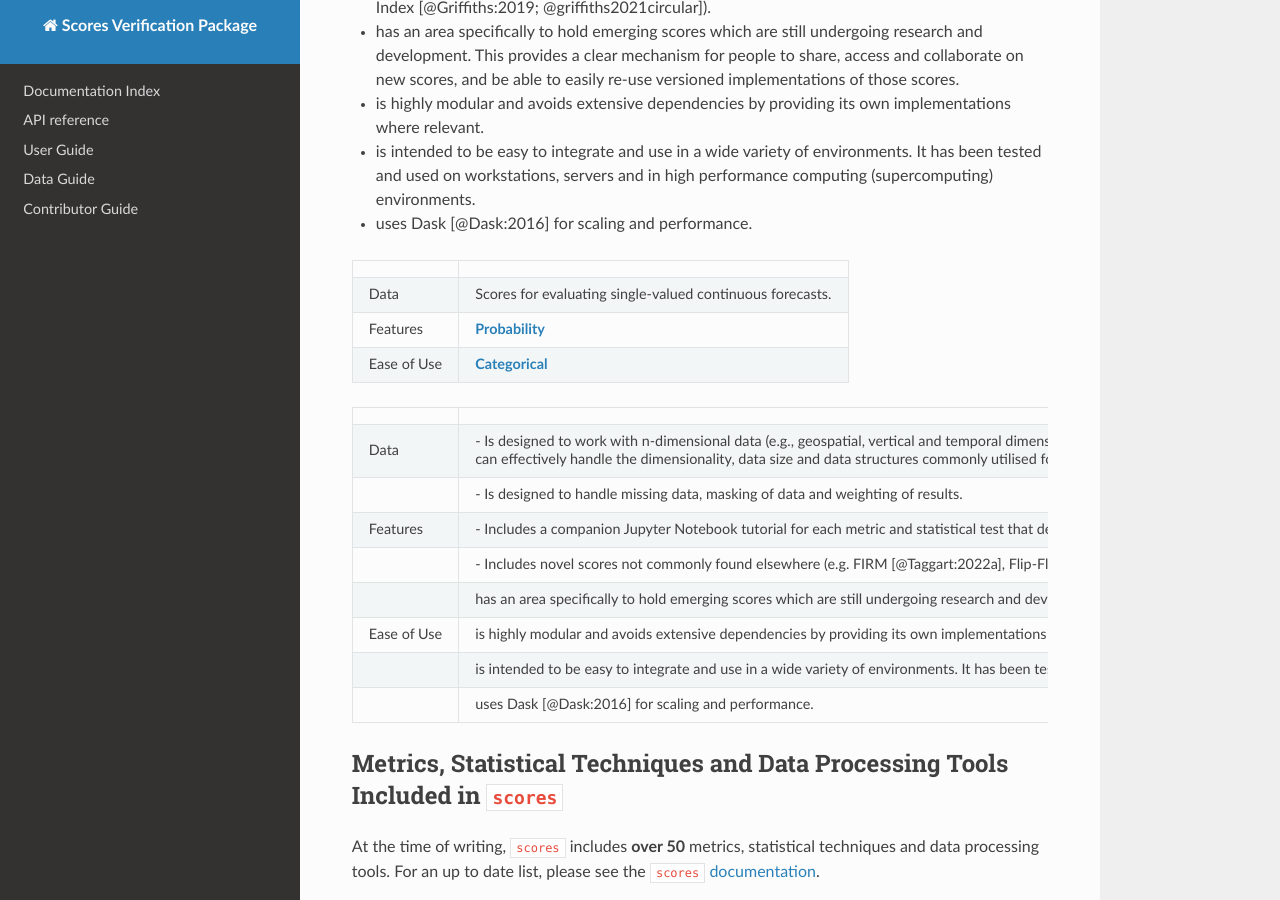
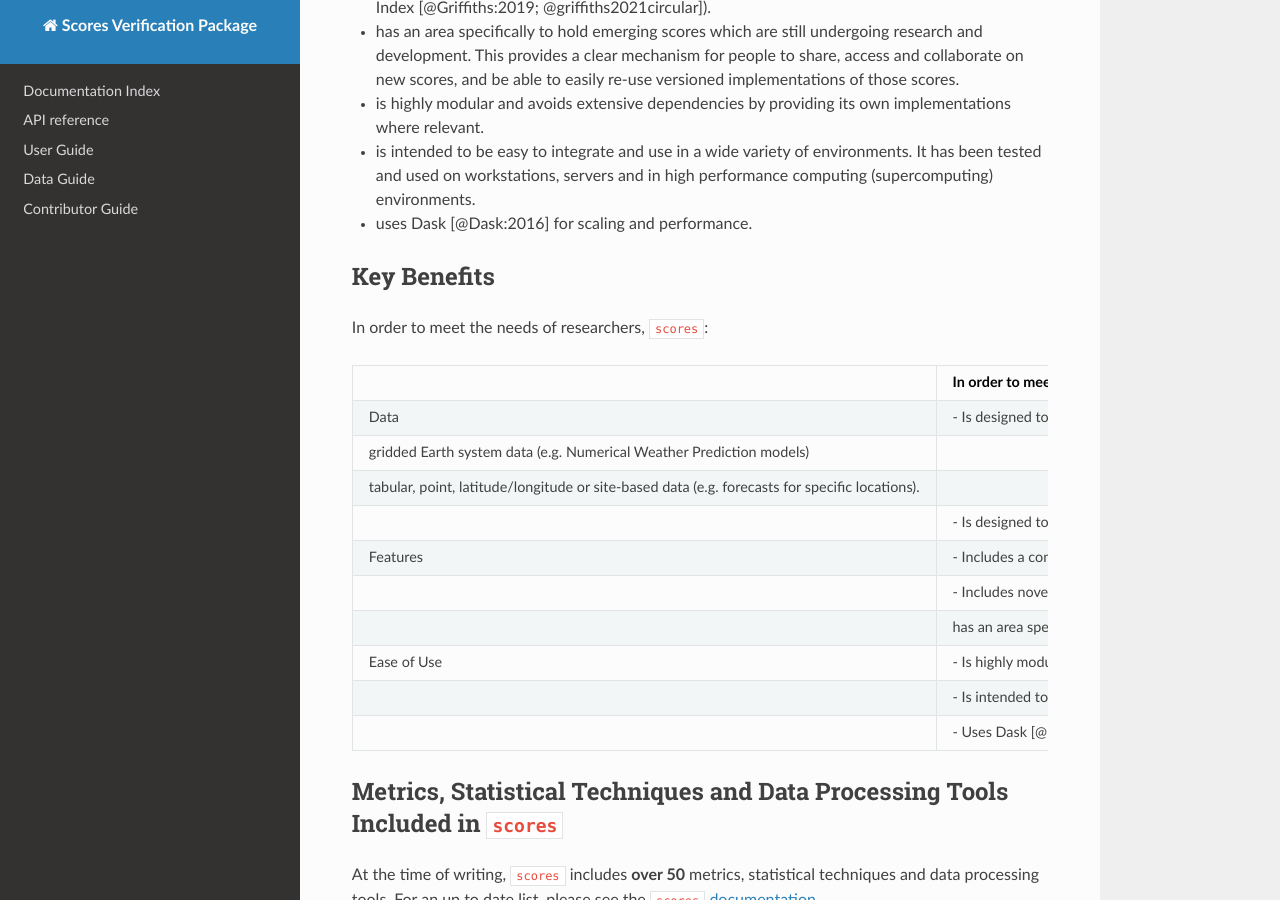
Before and after one commit to nci/scores, an MkDocs documentation site: the page built from docs/paper.md, in a window 1280 px wide and 900 px high, scrolled down 1248 px. Built offline with MkDocs 1.6.1, drawn with Linux system fonts in a browser that asks for light colours; nearby versions of some CDN libraries.

Commit message:
more key benefit table tweaking
Signed-off-by: Stephanie Chong <168800785+Steph-Chong@users.noreply.github.com>

```diff
--- a/docs/paper.md
+++ b/docs/paper.md
@@ -61,23 +61,22 @@ In order to meet the needs of researchers, `scores`:
 
 - uses Dask [@Dask:2016] for scaling and performance.
 
-|              |                                                     |
-|--------------|-----------------------------------------------------|
-| Data         |Scores for evaluating single-valued continuous forecasts. |
-| Features     |**[Probability](https://scores.readthedocs.io/en/latest/included.html#probability)**  |
-| Ease of Use  | **[Categorical](https://scores.readthedocs.io/en/latest/included.html#categorical)** |
+## Key Benefits
 
+In order to meet the needs of researchers, `scores`:
 
-|             |                                                                                     |
+|             |   In order to meet the needs of researchers, `scores`:                              |
 |-------------|-------------------------------------------------------------------------------------|
-| Data        | - Is designed to work with n-dimensional data (e.g., geospatial, vertical and temporal dimensions) for both point-based and gridded data. `scores` can effectively handle the dimensionality, data size and data structures commonly utilised for: gridded Earth system data (e.g. Numerical Weather Prediction models) tabular, point, latitude/longitude or site-based data (e.g. forecasts for specific locations). |
+| Data        | - Is designed to work with n-dimensional data (e.g., geospatial, vertical and temporal dimensions) for both point-based and gridded data. `scores` can effectively handle the dimensionality, data size and data structures commonly utilised for:
+gridded Earth system data (e.g. Numerical Weather Prediction models)
+tabular, point, latitude/longitude or site-based data (e.g. forecasts for specific locations). |
 |             | - Is designed to handle missing data, masking of data and weighting of results. |
 | Features    | - Includes a companion Jupyter Notebook tutorial for each metric and statistical test that demonstrates its use in practice. |
 |             | - Includes novel scores not commonly found elsewhere (e.g. FIRM [@Taggart:2022a], Flip-Flop Index [@Griffiths:2019; @griffiths2021circular]). |
 |             | has an area specifically to hold emerging scores which are still undergoing research and development. This provides a clear mechanism for people to share, access and collaborate on new scores, and be able to easily re-use versioned implementations of those scores. |
-| Ease of Use | is highly modular and avoids extensive dependencies by providing its own implementations where relevant. |
-|             | is intended to be easy to integrate and use in a wide variety of environments. It has been tested and used on workstations, servers and in high performance computing (supercomputing) environments. |
-|             | uses Dask [@Dask:2016] for scaling and performance. |
+| Ease of Use | - Is highly modular and avoids extensive dependencies by providing its own implementations where relevant. |
+|             | - Is intended to be easy to integrate and use in a wide variety of environments. It has been tested and used on workstations, servers and in high performance computing (supercomputing) environments. |
+|             | - Uses Dask [@Dask:2016] for scaling and performance. |
 
 
 ## Metrics, Statistical Techniques and Data Processing Tools Included in `scores`
```
